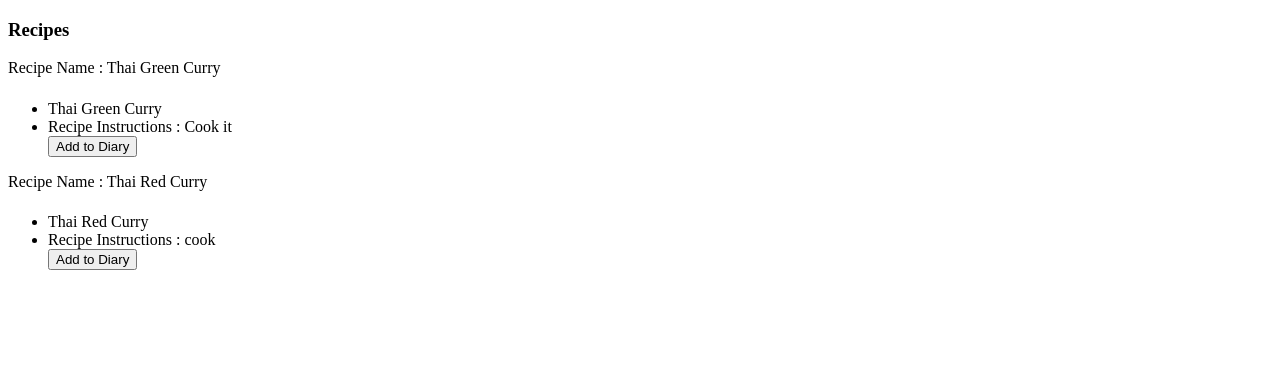
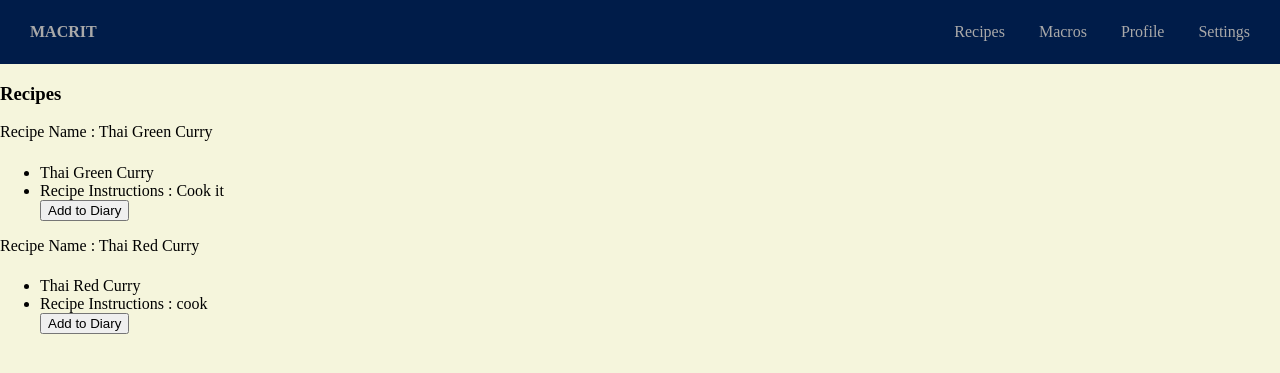
Before and after one commit to BartyBoi1128/macrit, a Django app: page /recipe in a window 1280 px wide. Shown: the top 373 px of the page. Run offline with Django 3.2, Linux system fonts and the light colour scheme; data comes from the database, SQL or seed files in the repository.

Commit message:
feat: :art: Got nav bar working on recipe page, also made it look a little prettier

```diff
--- a/macrit/static/styles.css
+++ b/macrit/static/styles.css
@@ -9,11 +9,14 @@ html {
 
 body{
   font-size: 1.6rem;
-  background-color: #282c34;
+  background-color: #F5F5DC;
+  margin: 0;
 }
 
-li{
+.nav_item{
+  display: inline;
   list-style: none;
+  padding-left: 30px;
 }
 a{
   text-decoration: none;
@@ -23,14 +26,16 @@ a{
 .nav {
   display: flex;
   align-items: center;
-  justify-content: space-around;
+  justify-content: space-between;
   height: 8vh;
   background: rgb(0,28,73);
 }
 
 .brand {
+  margin-left: 30px;
   text-transform: uppercase;
   font-weight: bold;
+  float:left;
 }
 
 .nav_menu {
@@ -77,6 +82,10 @@ a{
 
 .active {
   display: inline;
+  float: right;
+  min-width: 300px;
+  justify-content: space-between;
+  margin-right: 30px;
 }
 
 .toggle .line1 {
--- a/macrit/templates/base.html
+++ b/macrit/templates/base.html
@@ -10,7 +10,6 @@
 </head>
 
 <body>
-    {% block content %}
         <nav class="nav">
             <a href="#" class="brand">macrit</a>
             <ul class="active">
@@ -36,6 +35,7 @@
                 </li>
             </ul>
         </nav>
+    {% block content %}
     {% endblock %}
 </body>
 
--- a/macrit/templates/recipe.html
+++ b/macrit/templates/recipe.html
@@ -1,5 +1,8 @@
+{% extends 'base.html' %}
+
 <!DOCTYPE html>
 <html lang="en">
+{% block content%}
 <h3>Recipes</h3>
 
 {% for recipe in recipe_list %}
@@ -23,5 +26,5 @@
 </div>
 
 {% endfor %}
-
+{% endblock %}
 </html>
```
